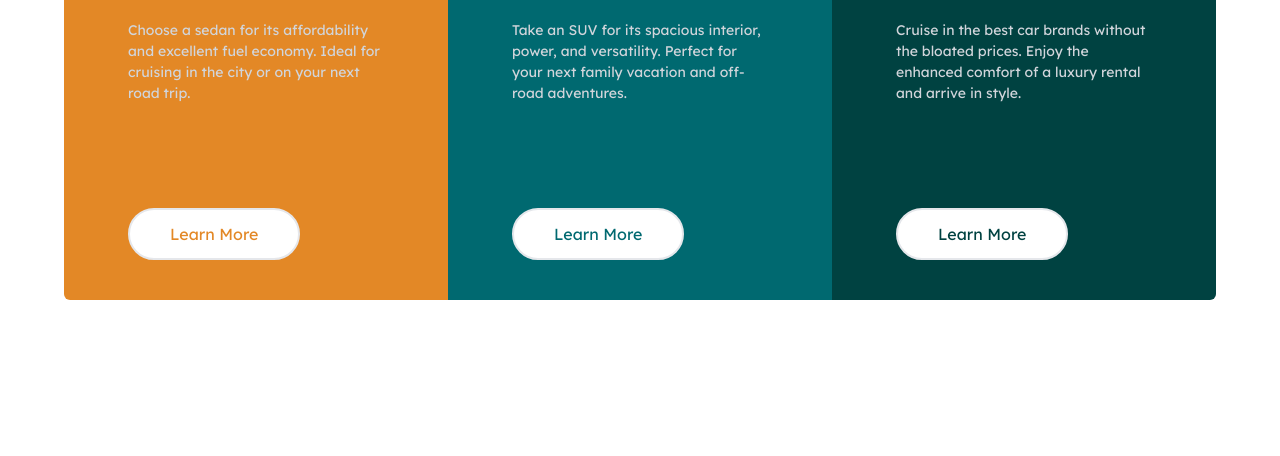
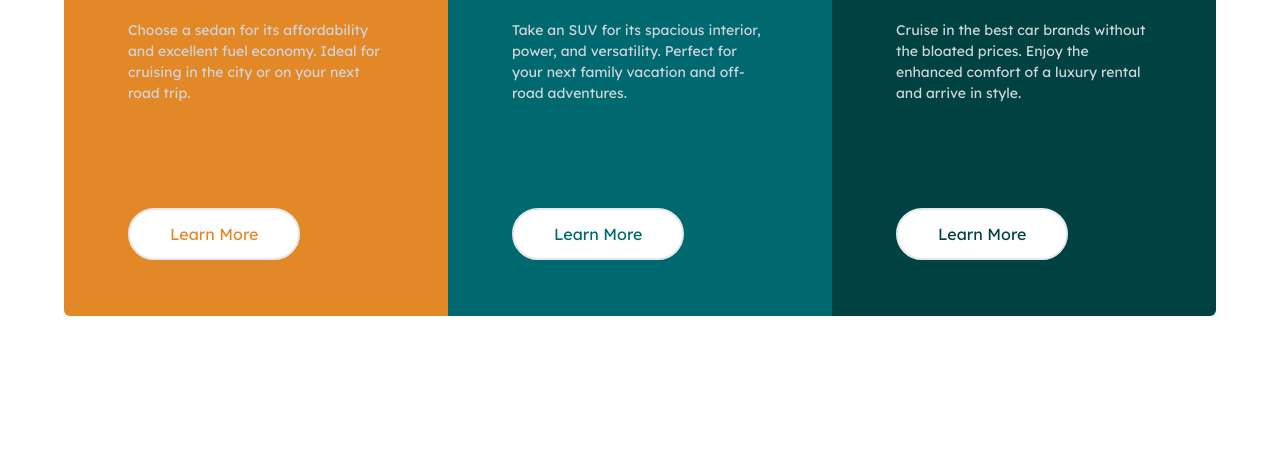
Before and after one commit to gracebir/3-column, a website: page src/index.html in a window 1280 px wide. Shown: the part 344-800 px from the top of the page. Drawn offline with Linux system fonts and the light colour scheme.

Commit message:
adding padding to top and button

```diff
--- a/src/index.html
+++ b/src/index.html
@@ -14,7 +14,7 @@
 
 <body class="w-full min-h-screen flex items-center font-shoulder">
   <div class="max-w-6xl mx-auto rounded-md grid lg:grid-cols-3 grid-cols-1 px-4 py-8 lg:px-0 lg:py-0 text-white">
-    <div class="bg-bright-orange lg:rounded-tl-md lg:rounded-bl-md lg:rounded-t-none rounded-t-md lg:px-16 px-14 py-10 flex flex-col gap-6 items-start lg:gap-16">
+    <div class="bg-bright-orange lg:rounded-tl-md lg:rounded-bl-md lg:rounded-t-none rounded-t-md lg:px-16 px-14 py-10 lg:py-14 flex flex-col gap-6 items-start lg:gap-16">
       <div class="flex flex-col gap-6 lg:gap-10 items-start">
         <img class="icon" src="./images/icon-sedans.svg" alt="..">
         <h1 class="text-3xl lg:text-5xl">Sedans</h1>
@@ -25,7 +25,7 @@
       </div>
       <button class="border-2 lg:px-10 px-6 duration-300 font-lexend lg:py-3 py-2 text-sm lg:text-base text-bright-orange rounded-full bg-white lg:mt-10 mt-0 hover:bg-bright-orange hover:text-white"> Learn More</button>
     </div>
-    <div class="bg-dark-cyan lg:px-16 px-14 py-10 flex flex-col gap-6 items-start lg:gap-16">
+    <div class="bg-dark-cyan lg:px-16 px-14 py-10 lg:py-14 flex flex-col gap-6 items-start lg:gap-16">
       <div class="flex flex-col gap-6 lg:gap-10 items-start">
         <img class="icon" src="./images/icon-suvs.svg" alt="...">
         <h1 class="text-3xl lg:text-5xl">SUVS</h1>
@@ -36,7 +36,7 @@
       </div>
       <button class="border-2 lg:px-10 px-6 duration-300 font-lexend lg:py-3 py-2 text-sm lg:text-base text-dark-cyan rounded-full bg-white lg:mt-10 mt-0 hover:bg-dark-cyan hover:text-white"> Learn More</button>
     </div>
-    <div class="bg-very-dark-cyan lg:rounded-tr-md lg:rounded-br-md lg:rounded-b-none rounded-b-md lg:px-16 px-14 py-10 flex flex-col gap-6 items-start lg:gap-16">
+    <div class="bg-very-dark-cyan lg:rounded-tr-md lg:rounded-br-md lg:rounded-b-none rounded-b-md lg:px-16 px-14 py-10 lg:py-14 flex flex-col gap-6 items-start lg:gap-16">
       <div class="flex flex-col gap-6 lg:gap-10 items-start">
         <img class="icon" src="./images/icon-luxury.svg" alt="....">
         <h1 class="text-3xl lg:text-5xl">Luxury</h1>
```
Also changed, not shown: dist/output.css.
